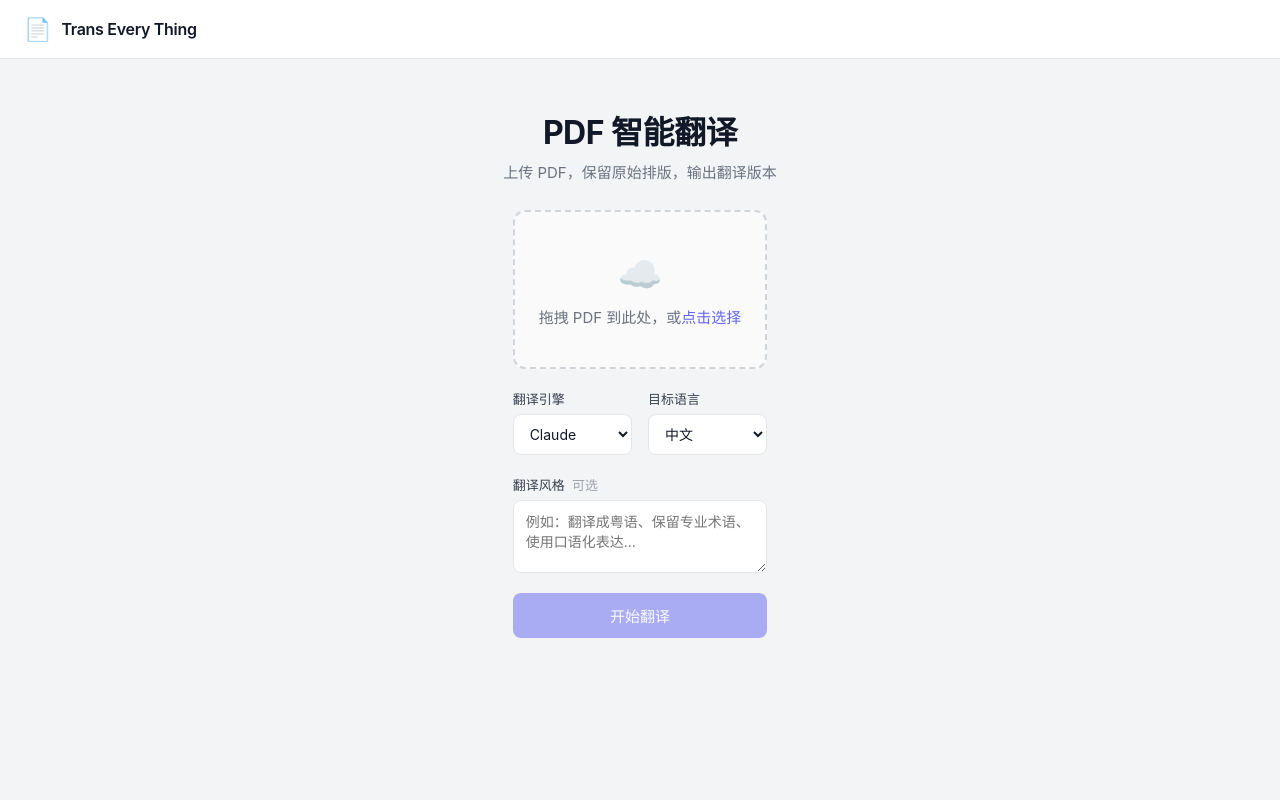
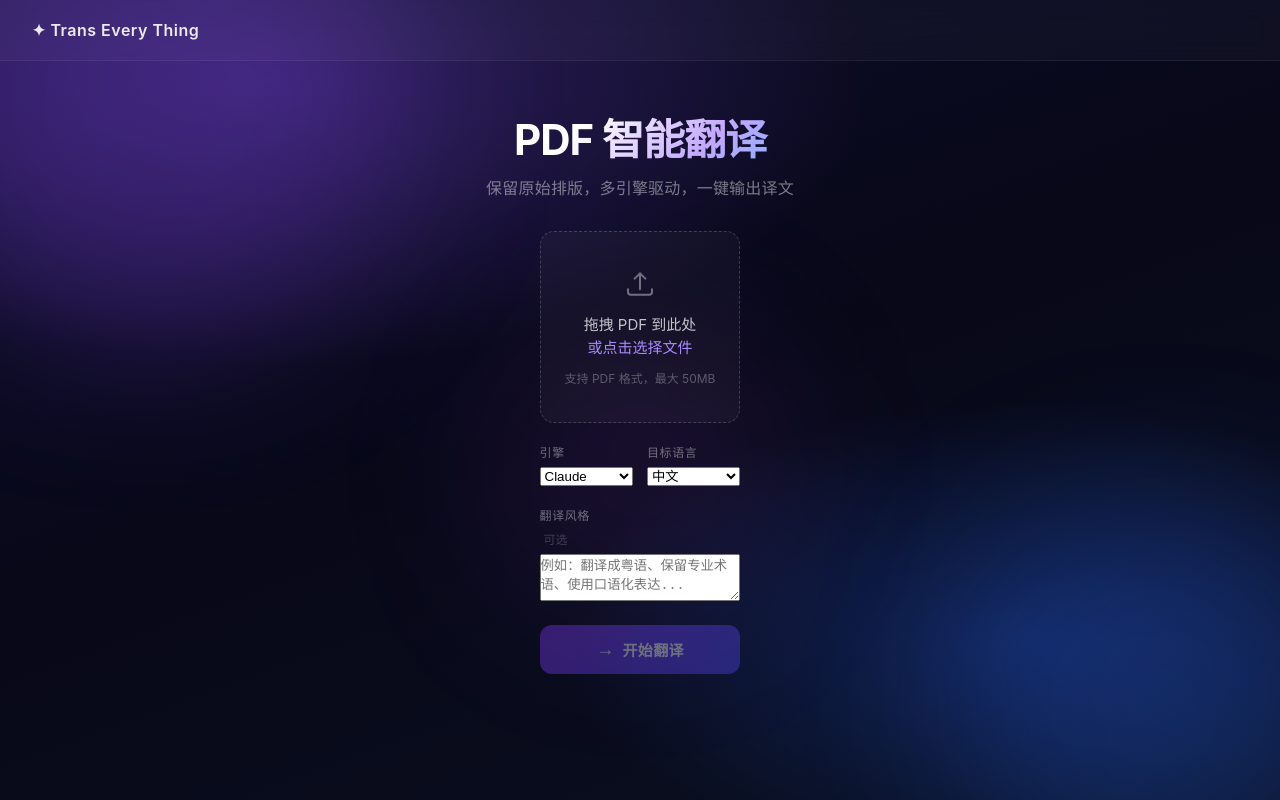
Before and after one commit to jingfengshi/trans-every-thing, a Vue app in the folder frontend/: page / in a window 1280 px wide. Built offline with nearby package versions, Linux system fonts and the light colour scheme.

Commit message:
feat: glassmorphism UI redesign with gradient background

```diff
--- a/frontend/src/App.vue
+++ b/frontend/src/App.vue
@@ -1,14 +1,18 @@
 <template>
   <div class="page">
+    <!-- 背景光晕 -->
+    <div class="glow glow-1" />
+    <div class="glow glow-2" />
+    <div class="glow glow-3" />
+
     <header class="header">
-      <span class="logo">📄</span>
-      <span class="brand">Trans Every Thing</span>
+      <span class="brand">✦ Trans Every Thing</span>
     </header>
 
     <main class="main">
       <div class="hero" v-if="stage === 'upload'">
         <h1>PDF 智能翻译</h1>
-        <p>上传 PDF，保留原始排版，输出翻译版本</p>
+        <p>保留原始排版，多引擎驱动，一键输出译文</p>
       </div>
 
       <UploadPanel v-if="stage === 'upload'" @submitted="onSubmitted" />
@@ -44,7 +48,7 @@ async function onSubmitted(id) {
       taskStatus.value = data
       if (data.status === 'done') { clearInterval(pollTimer); stage.value = 'done' }
       else if (data.status === 'failed') clearInterval(pollTimer)
-    } catch (e) { console.error('Poll error:', e) }
+    } catch (e) { console.error(e) }
   }, 2000)
 }
 
@@ -62,49 +66,146 @@ onUnmounted(() => clearInterval(pollTimer))
 *, *::before, *::after { box-sizing: border-box; margin: 0; padding: 0; }
 
 body {
-  font-family: -apple-system, BlinkMacSystemFont, 'Segoe UI', 'Inter', sans-serif;
-  background: #f3f4f6;
-  color: #111827;
+  font-family: -apple-system, BlinkMacSystemFont, 'Inter', 'Segoe UI', sans-serif;
+  background: #0a0a1a;
+  color: #f0f0ff;
   min-height: 100vh;
+  overflow-x: hidden;
 }
 
 .page {
   min-height: 100vh;
   display: flex;
   flex-direction: column;
+  position: relative;
+}
+
+/* 背景渐变 */
+.page::before {
+  content: '';
+  position: fixed;
+  inset: 0;
+  background:
+    radial-gradient(ellipse 80% 60% at 20% 10%, rgba(99, 60, 180, 0.45) 0%, transparent 60%),
+    radial-gradient(ellipse 60% 50% at 80% 80%, rgba(30, 80, 200, 0.35) 0%, transparent 60%),
+    linear-gradient(160deg, #0d0d2b 0%, #080818 50%, #0a1020 100%);
+  z-index: 0;
+}
+
+/* 光晕装饰 */
+.glow {
+  position: fixed;
+  border-radius: 50%;
+  filter: blur(80px);
+  pointer-events: none;
+  z-index: 0;
+}
+.glow-1 {
+  width: 500px; height: 500px;
+  top: -150px; left: -100px;
+  background: rgba(120, 60, 220, 0.25);
+}
+.glow-2 {
+  width: 400px; height: 400px;
+  bottom: -100px; right: -80px;
+  background: rgba(40, 100, 240, 0.2);
+}
+.glow-3 {
+  width: 300px; height: 300px;
+  top: 40%; left: 50%;
+  transform: translateX(-50%);
+  background: rgba(180, 80, 255, 0.1);
 }
 
 .header {
-  padding: 16px 24px;
-  background: white;
-  border-bottom: 1px solid #e5e7eb;
+  position: relative;
+  z-index: 10;
+  padding: 20px 32px;
   display: flex;
   align-items: center;
-  gap: 10px;
+  border-bottom: 1px solid rgba(255,255,255,0.06);
+  backdrop-filter: blur(12px);
+  background: rgba(255,255,255,0.03);
 }
-.logo { font-size: 22px; }
-.brand { font-size: 16px; font-weight: 600; color: #111827; letter-spacing: -0.3px; }
+.brand {
+  font-size: 16px;
+  font-weight: 600;
+  color: rgba(255,255,255,0.9);
+  letter-spacing: 0.5px;
+}
 
 .main {
+  position: relative;
+  z-index: 10;
   flex: 1;
   display: flex;
   flex-direction: column;
   align-items: center;
-  padding: 48px 20px 80px;
-  gap: 28px;
+  padding: 56px 20px 80px;
+  gap: 32px;
 }
 
 .hero { text-align: center; }
-.hero h1 { font-size: 32px; font-weight: 700; letter-spacing: -0.5px; color: #111827; margin-bottom: 8px; }
-.hero p { font-size: 15px; color: #6b7280; }
+.hero h1 {
+  font-size: 42px;
+  font-weight: 700;
+  letter-spacing: -1px;
+  background: linear-gradient(135deg, #fff 30%, #c4a8ff 70%, #82b0ff 100%);
+  -webkit-background-clip: text;
+  -webkit-text-fill-color: transparent;
+  background-clip: text;
+  margin-bottom: 12px;
+  line-height: 1.1;
+}
+.hero p {
+  font-size: 16px;
+  color: rgba(255,255,255,0.45);
+  letter-spacing: 0.2px;
+}
 
-/* card 共用样式（UploadPanel / ProgressBar / DownloadPanel 都用） */
-:deep(.card) {
+/* 玻璃卡片 —— 所有子组件共用 */
+:deep(.glass) {
   width: 100%;
-  max-width: 560px;
-  background: white;
-  border-radius: 16px;
-  box-shadow: 0 1px 3px rgba(0,0,0,0.07), 0 4px 16px rgba(0,0,0,0.05);
-  padding: 28px;
+  max-width: 580px;
+  background: rgba(255, 255, 255, 0.06);
+  backdrop-filter: blur(24px);
+  -webkit-backdrop-filter: blur(24px);
+  border: 1px solid rgba(255, 255, 255, 0.12);
+  border-radius: 20px;
+  padding: 32px;
+  box-shadow:
+    0 8px 32px rgba(0,0,0,0.4),
+    inset 0 1px 0 rgba(255,255,255,0.1);
 }
+
+/* 通用输入控件 */
+:deep(label.field-label) {
+  display: flex;
+  flex-direction: column;
+  gap: 7px;
+  font-size: 12px;
+  font-weight: 500;
+  color: rgba(255,255,255,0.45);
+  letter-spacing: 0.6px;
+  text-transform: uppercase;
+}
+
+:deep(select), :deep(textarea) {
+  padding: 11px 14px;
+  background: rgba(255,255,255,0.07);
+  border: 1px solid rgba(255,255,255,0.12);
+  border-radius: 10px;
+  font-size: 14px;
+  color: rgba(255,255,255,0.9);
+  outline: none;
+  transition: border-color 0.2s, box-shadow 0.2s;
+  font-family: inherit;
+  width: 100%;
+}
+:deep(select):focus, :deep(textarea):focus {
+  border-color: rgba(160, 110, 255, 0.6);
+  box-shadow: 0 0 0 3px rgba(140, 90, 255, 0.15);
+}
+:deep(select) option { background: #1a1a3a; color: #f0f0ff; }
+:deep(textarea) { resize: vertical; }
 </style>
--- a/frontend/src/components/UploadPanel.vue
+++ b/frontend/src/components/UploadPanel.vue
@@ -1,5 +1,6 @@
 <template>
-  <div class="card">
+  <div class="glass">
+    <!-- 拖拽区 -->
     <div
       class="drop-zone"
       :class="{ dragover, 'has-file': file }"
@@ -9,25 +10,37 @@
       @click="$refs.fileInput.click()"
     >
       <input ref="fileInput" type="file" accept=".pdf" hidden @change="onFileChange" />
-      <div class="drop-icon">{{ file ? '📄' : '☁️' }}</div>
-      <div class="drop-text">
-        <span v-if="!file">拖拽 PDF 到此处，或<em>点击选择</em></span>
-        <span v-else class="file-name">{{ file.name }}</span>
+      <div class="drop-icon">
+        <svg v-if="!file" width="32" height="32" viewBox="0 0 24 24" fill="none" stroke="currentColor" stroke-width="1.5">
+          <path d="M12 16V4M12 4l-4 4M12 4l4 4" stroke-linecap="round" stroke-linejoin="round"/>
+          <path d="M3 16v2a2 2 0 002 2h14a2 2 0 002-2v-2" stroke-linecap="round"/>
+        </svg>
+        <svg v-else width="32" height="32" viewBox="0 0 24 24" fill="none" stroke="currentColor" stroke-width="1.5">
+          <path d="M14 2H6a2 2 0 00-2 2v16a2 2 0 002 2h12a2 2 0 002-2V8z"/>
+          <path d="M14 2v6h6M9 13h6M9 17h4" stroke-linecap="round"/>
+        </svg>
       </div>
-      <div v-if="file" class="file-size">{{ (file.size / 1024 / 1024).toFixed(2) }} MB</div>
+      <div class="drop-primary">
+        <template v-if="!file">拖拽 PDF 到此处<br><em>或点击选择文件</em></template>
+        <template v-else>{{ file.name }}</template>
+      </div>
+      <div class="drop-secondary">
+        {{ file ? ((file.size / 1024 / 1024).toFixed(2) + ' MB') : '支持 PDF 格式，最大 50MB' }}
+      </div>
     </div>
 
+    <!-- 引擎 + 语言 -->
     <div class="row">
-      <div class="field">
-        <label>翻译引擎</label>
+      <label class="field-label">
+        引擎
         <select v-model="engine">
           <option value="claude">Claude</option>
           <option value="openai">OpenAI</option>
           <option value="google">Google</option>
         </select>
-      </div>
-      <div class="field">
-        <label>目标语言</label>
+      </label>
+      <label class="field-label">
+        目标语言
         <select v-model="targetLang">
           <option value="zh">中文</option>
           <option value="en">English</option>
@@ -37,21 +50,24 @@
           <option value="de">Deutsch</option>
           <option value="es">Español</option>
         </select>
-      </div>
+      </label>
     </div>
 
-    <div class="field">
-      <label>翻译风格 <span class="optional">可选</span></label>
+    <!-- 风格提示词 -->
+    <label class="field-label">
+      翻译风格 <span class="opt">可选</span>
       <textarea
         v-model="stylePrompt"
         placeholder="例如：翻译成粤语、保留专业术语、使用口语化表达..."
         rows="3"
       />
-    </div>
+    </label>
 
-    <button class="btn-primary" :disabled="!file || loading" @click="submit">
+    <!-- 提交 -->
+    <button class="btn-submit" :disabled="!file || loading" @click="submit">
       <span v-if="loading" class="spinner" />
-      {{ loading ? '提交中...' : '开始翻译' }}
+      <span v-else class="btn-arrow">→</span>
+      {{ loading ? '处理中...' : '开始翻译' }}
     </button>
   </div>
 </template>
@@ -77,76 +93,75 @@ async function submit() {
   try {
     const data = await submitTranslate(file.value, engine.value, targetLang.value, stylePrompt.value)
     emit('submitted', data.task_id)
-  } finally {
-    loading.value = false
-  }
+  } finally { loading.value = false }
 }
 </script>
 
 <style scoped>
-.card { display: flex; flex-direction: column; gap: 20px; }
+.glass { display: flex; flex-direction: column; gap: 20px; }
 
 .drop-zone {
-  border: 2px dashed #d1d5db;
-  border-radius: 12px;
-  padding: 40px 24px;
+  border: 1.5px dashed rgba(255,255,255,0.18);
+  border-radius: 14px;
+  padding: 36px 24px;
   text-align: center;
   cursor: pointer;
-  transition: all 0.2s;
-  background: #fafafa;
+  transition: all 0.25s;
+  background: rgba(255,255,255,0.03);
+  display: flex; flex-direction: column; align-items: center; gap: 10px;
 }
 .drop-zone:hover, .drop-zone.dragover {
-  border-color: #6366f1;
-  background: #f5f3ff;
+  border-color: rgba(160,110,255,0.7);
+  background: rgba(130,80,255,0.08);
+  box-shadow: 0 0 24px rgba(130,80,255,0.12) inset;
 }
 .drop-zone.has-file {
   border-style: solid;
-  border-color: #6366f1;
-  background: #f5f3ff;
+  border-color: rgba(120,180,255,0.5);
+  background: rgba(80,130,255,0.07);
 }
-.drop-icon { font-size: 36px; margin-bottom: 10px; }
-.drop-text { font-size: 15px; color: #6b7280; }
-.drop-text em { color: #6366f1; font-style: normal; font-weight: 500; }
-.file-name { color: #111827; font-weight: 500; word-break: break-all; }
-.file-size { font-size: 12px; color: #9ca3af; margin-top: 4px; }
 
-.row { display: grid; grid-template-columns: 1fr 1fr; gap: 16px; }
+.drop-icon { color: rgba(255,255,255,0.4); }
+.drop-zone.dragover .drop-icon, .drop-zone.has-file .drop-icon { color: rgba(180,140,255,0.9); }
 
-.field { display: flex; flex-direction: column; gap: 6px; }
-label { font-size: 13px; font-weight: 500; color: #374151; }
-.optional { font-weight: 400; color: #9ca3af; margin-left: 4px; }
+.drop-primary {
+  font-size: 15px;
+  color: rgba(255,255,255,0.75);
+  line-height: 1.5;
+}
+.drop-primary em { color: #a78bfa; font-style: normal; }
+.drop-secondary { font-size: 12px; color: rgba(255,255,255,0.3); }
 
-select, textarea {
-  padding: 10px 12px;
-  border: 1px solid #e5e7eb;
-  border-radius: 8px;
-  font-size: 14px;
-  color: #111827;
-  background: white;
-  transition: border-color 0.15s;
-  outline: none;
-  font-family: inherit;
-}
-select:focus, textarea:focus { border-color: #6366f1; box-shadow: 0 0 0 3px rgba(99,102,241,0.1); }
-textarea { resize: vertical; }
+.row { display: grid; grid-template-columns: 1fr 1fr; gap: 14px; }
 
-.btn-primary {
-  padding: 12px 24px;
-  background: #6366f1;
+.field-label { display: flex; flex-direction: column; gap: 7px; font-size: 12px; font-weight: 500; color: rgba(255,255,255,0.4); letter-spacing: 0.6px; text-transform: uppercase; }
+.opt { font-weight: 400; color: rgba(255,255,255,0.2); text-transform: none; letter-spacing: 0; margin-left: 4px; }
+
+.btn-submit {
+  margin-top: 4px;
+  width: 100%;
+  padding: 14px;
+  background: linear-gradient(135deg, #7c3aed, #4f46e5);
   color: white;
   border: none;
-  border-radius: 8px;
+  border-radius: 12px;
   font-size: 15px;
-  font-weight: 500;
+  font-weight: 600;
   cursor: pointer;
-  transition: background 0.15s;
-  display: flex;
-  align-items: center;
-  justify-content: center;
-  gap: 8px;
+  display: flex; align-items: center; justify-content: center; gap: 8px;
+  transition: all 0.2s;
+  box-shadow: 0 4px 20px rgba(120,60,220,0.4);
+  letter-spacing: 0.3px;
 }
-.btn-primary:hover:not(:disabled) { background: #4f46e5; }
-.btn-primary:disabled { opacity: 0.5; cursor: not-allowed; }
+.btn-submit:hover:not(:disabled) {
+  background: linear-gradient(135deg, #6d28d9, #4338ca);
+  box-shadow: 0 6px 28px rgba(120,60,220,0.55);
+  transform: translateY(-1px);
+}
+.btn-submit:active:not(:disabled) { transform: translateY(0); }
+.btn-submit:disabled { opacity: 0.4; cursor: not-allowed; box-shadow: none; }
+
+.btn-arrow { font-size: 18px; }
 
 .spinner {
   width: 16px; height: 16px;
```
Also changed, not shown: frontend/src/components/DownloadPanel.vue (+52 -30 lines), frontend/src/components/ProgressBar.vue (+59 -54 lines).
